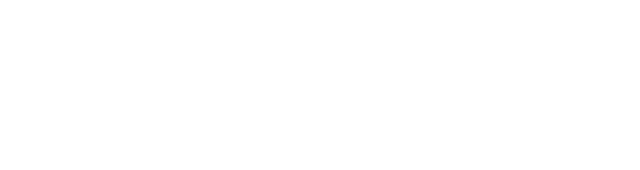
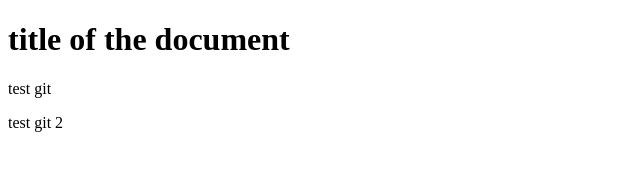
Before and after one commit to uzatsepin/git-test, a plain HTML site: page index.html in a window 1280 px wide. Shown: the whole page, without its empty margins (0-640 px from the left). Drawn offline with Linux system fonts and the light colour scheme.

Commit message:
update index.html with title, content, and linked resources

```diff
--- a/index.html
+++ b/index.html
@@ -3,9 +3,18 @@
 <head>
     <meta charset="UTF-8">
     <meta name="viewport" content="width=device-width, initial-scale=1.0">
-    <title>Document</title>
+    <title>my test git document</title>
+    <link rel="stylesheet" href="style.css">
 </head>
 <body>
+    <h1>title of the document</h1>
+    <div>
+        test git
+        <p>
+            test git 2
+        </p>
+    </div>
 
+    <script src="script.js"></script>
 </body>
 </html>
```
Also changed, not shown: script.js (added), style.css (added).
